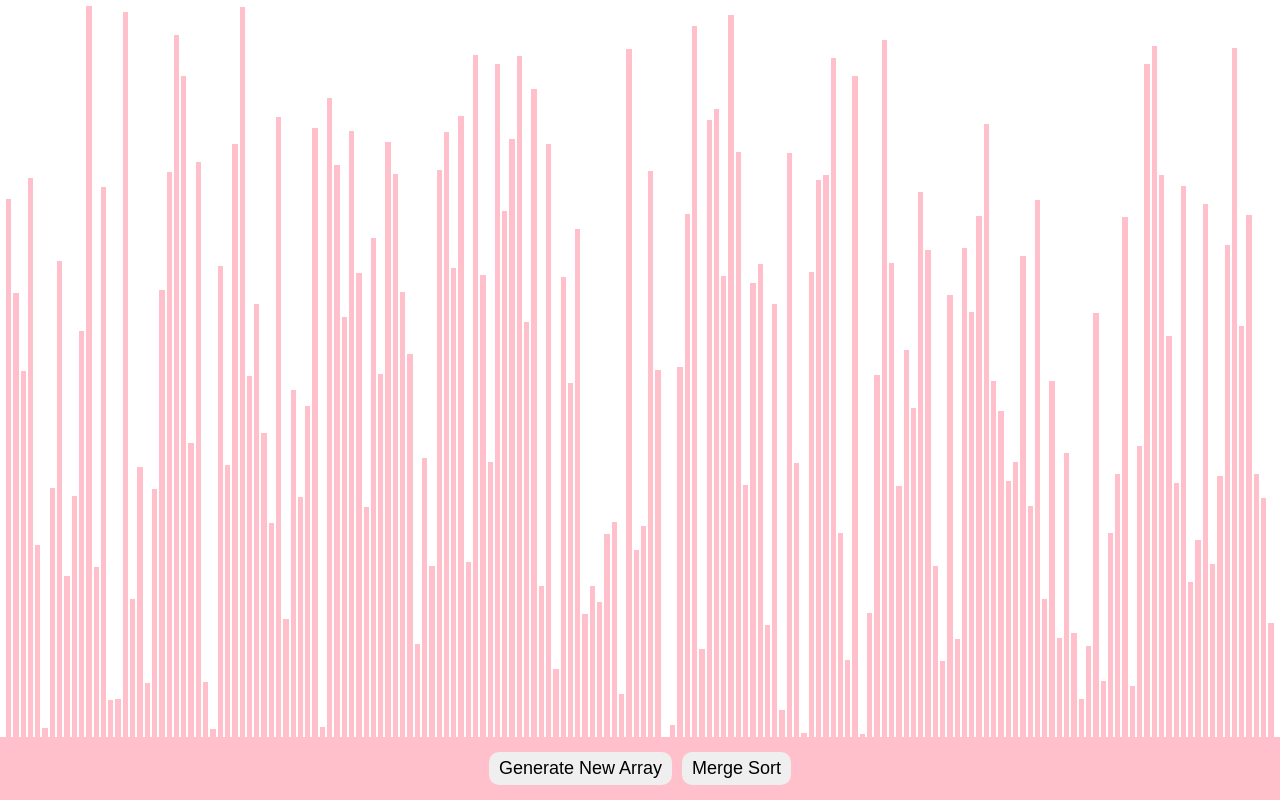
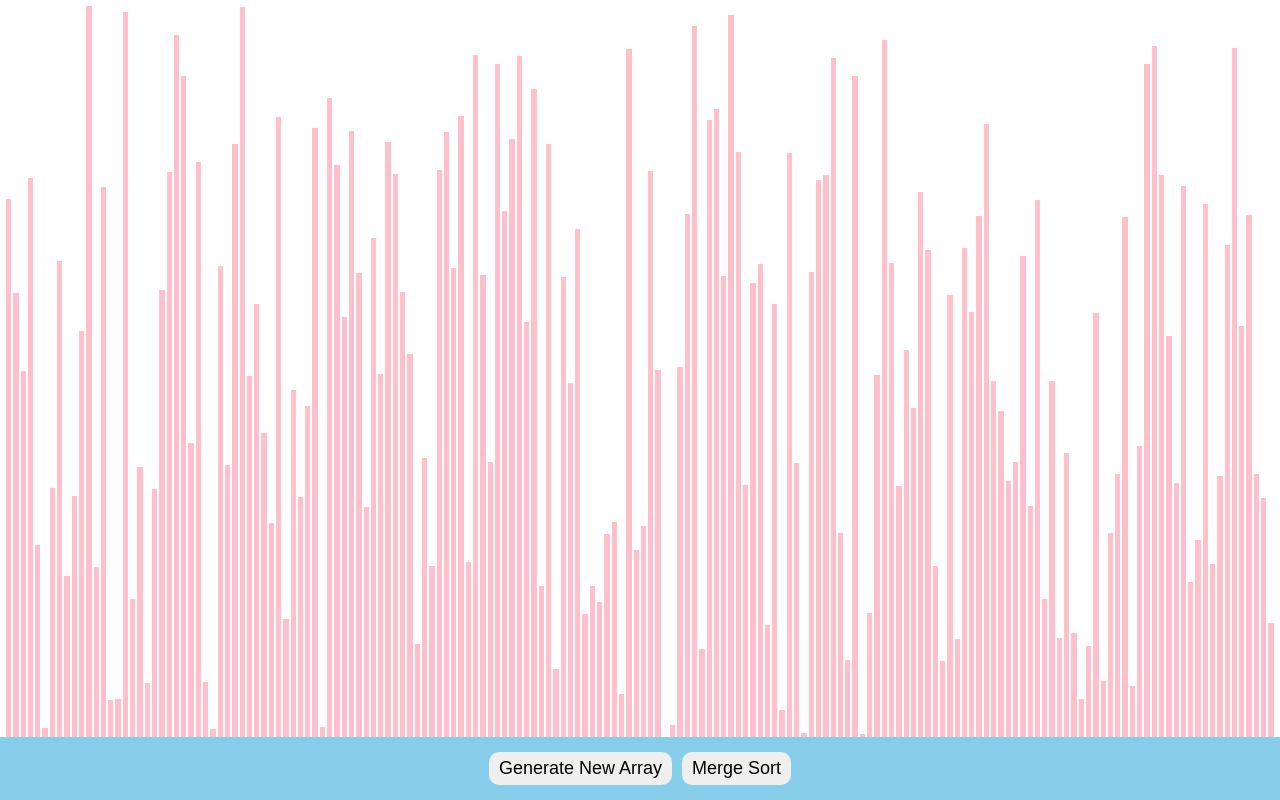
Before and after one commit to maahsnd/Sort-Visualizer, a React (Vite) app: page / in a window 1280 px wide. Built offline with nearby package versions, Linux system fonts and the light colour scheme.

Commit message:
Alter colors

```diff
--- a/src/components/sort_dashboard/sortDash.module.css
+++ b/src/components/sort_dashboard/sortDash.module.css
@@ -2,7 +2,7 @@
     display: flex;
     justify-content: center;
     width: 100%;
-    background-color: pink;
+    background-color: skyblue;
 }
 
 button {
@@ -15,5 +15,5 @@ button {
 
 button:hover {
     cursor: pointer;
-    background-color: rgb(168, 218, 237);
+    background-color: pink;
 }
```
